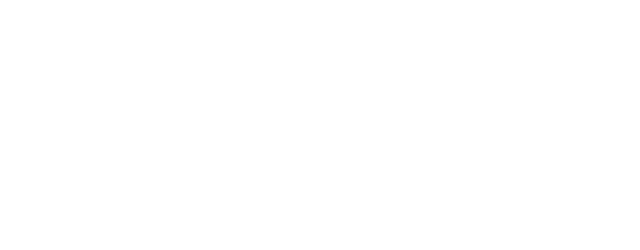
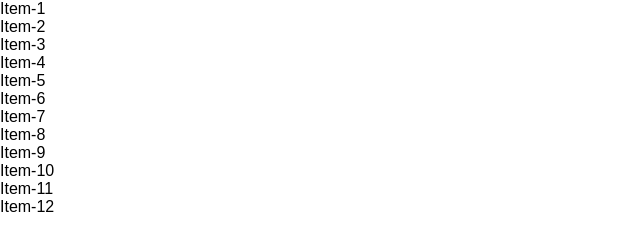
Before and after one commit to zet777/grid-css, a plain HTML site: page index.html in a window 1280 px wide. Shown: the whole page, without its empty margins (0-640 px from the left). Drawn offline with Linux system fonts and the light colour scheme.

```diff
--- a/index.html
+++ b/index.html
@@ -6,6 +6,21 @@
 	<title>Grid-CSS тренировка</title>
 </head>
 <body>
-
+	<div class="section">
+		<div class="grid">
+			<div>Item-1</div>
+			<div>Item-2</div>
+			<div>Item-3</div>
+			<div>Item-4</div>
+			<div>Item-5</div>
+			<div>Item-6</div>
+			<div>Item-7</div>
+			<div>Item-8</div>
+			<div>Item-9</div>
+			<div>Item-10</div>
+			<div>Item-11</div>
+			<div>Item-12</div>
+		</div>
+	</div>
 </body>
 </html>
```
